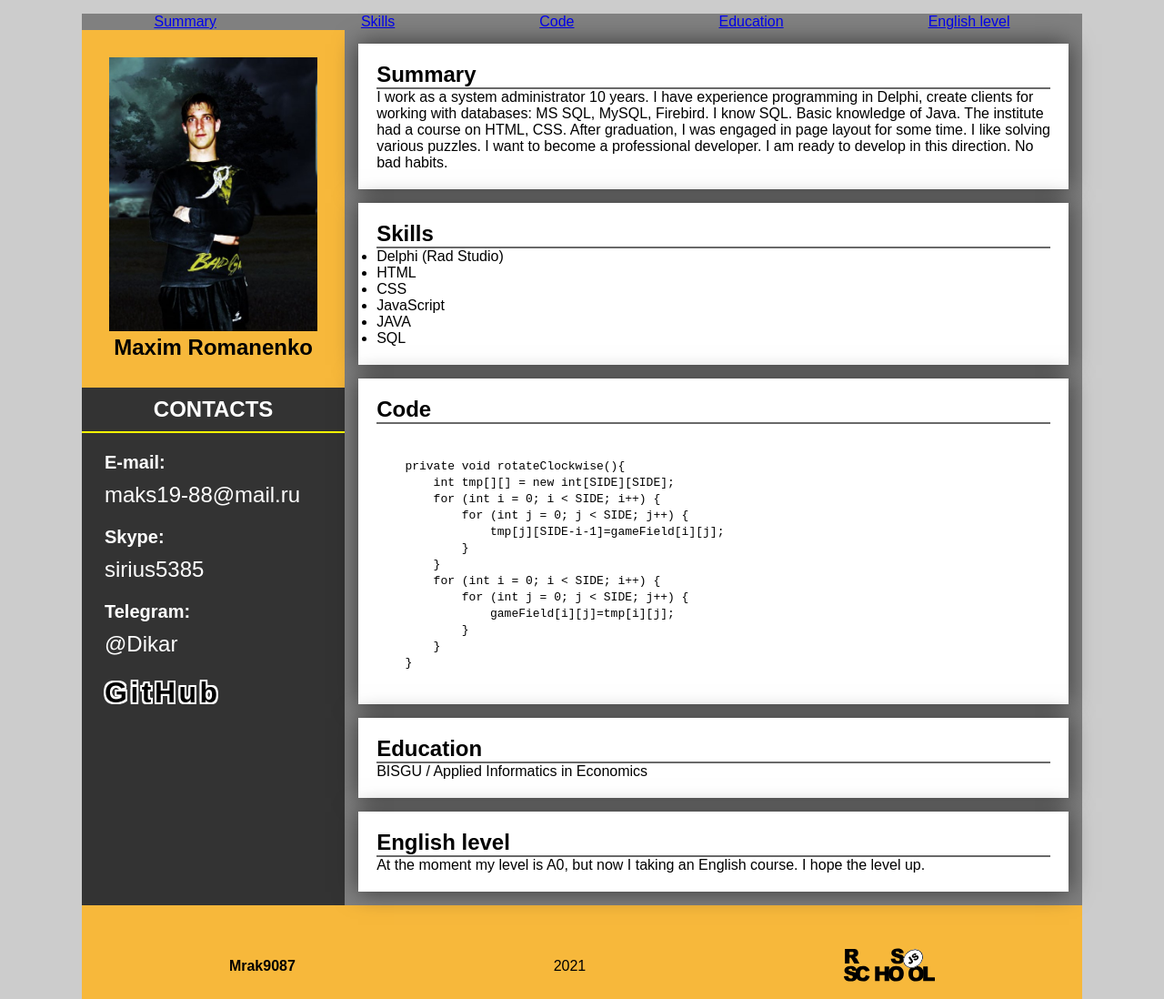
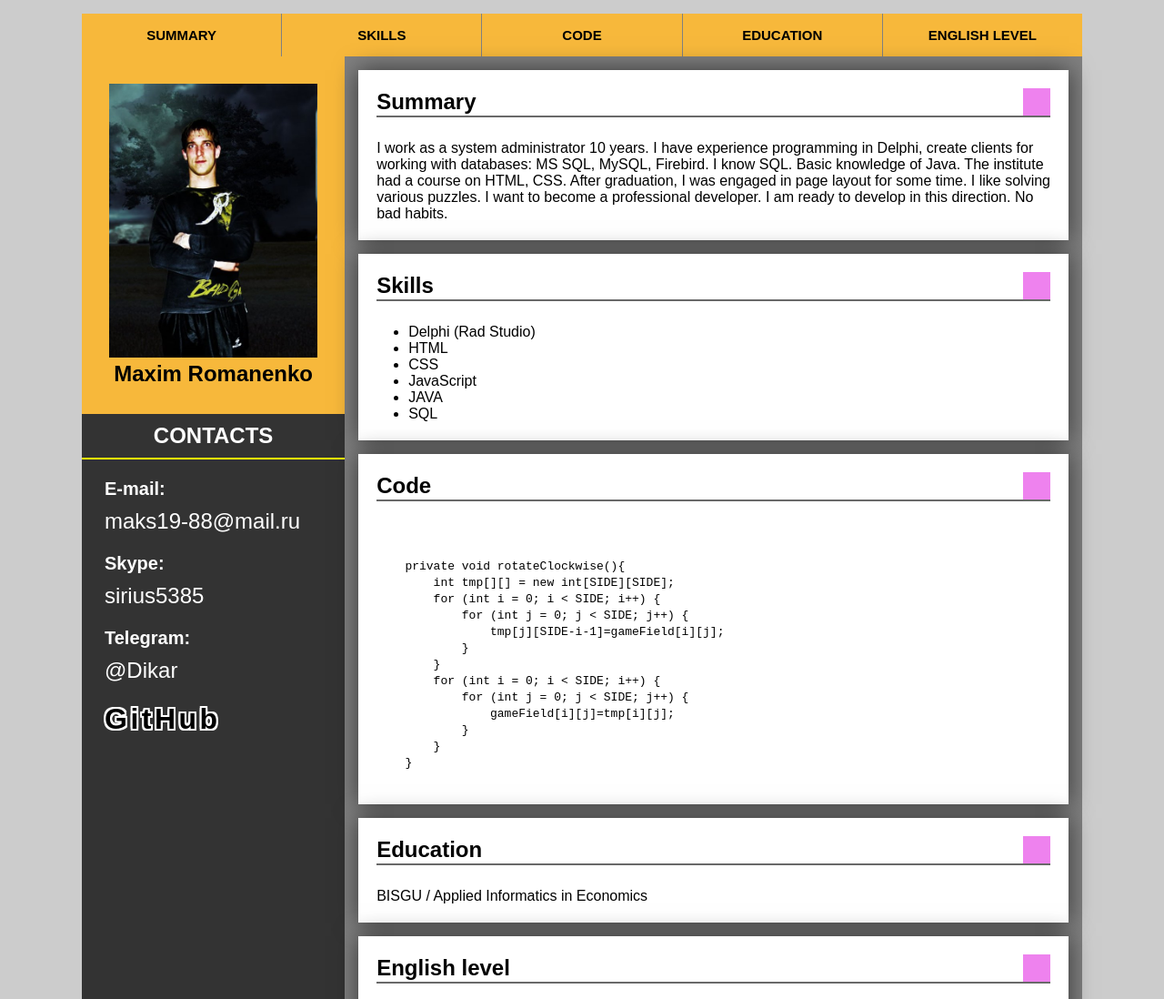
Before and after one commit to Mrak9087/rsschool-cv, a plain HTML site: page index.html in a window 1280 px wide. Shown: the top 1098 px of the page at 91% size. Drawn offline with Linux system fonts and the light colour scheme.

Commit message:
feat: add style for header

```diff
--- a/index.html
+++ b/index.html
@@ -41,8 +41,11 @@
                 </aside>
 
                 <div class = "information">
-                    <section class = "common summary">
-                        <h2>Summary</h2>
+                    <section id="summary" class = "common summary">
+                        <div class="common_head">
+                            <h2>Summary</h2>
+                            <a href="#header" class="head_link"></a>
+                        </div>
                         <p>I work as a system administrator 10 years.
                             I have experience programming in Delphi,
                             create clients for working with databases: MS SQL, MySQL, Firebird. I know SQL.
@@ -51,9 +54,13 @@
                             I like solving various puzzles. I want to become a professional developer.
                             I am ready to develop in this direction. No bad habits.</p>
                     </section>
-                    <section class = "common skills">
-                        <h2>Skills</h2>
-                        <ul>
+                    <section id="skills" class = "common skills">
+                        <div class="common_head">
+                            <h2>Skills</h2>
+                            <a href="#header" class="head_link"></a>
+                        </div>
+
+                        <ul class="scills_list">
                             <li>Delphi (Rad Studio)</li>
                             <li>HTML</li>
                             <li>CSS</li>
@@ -62,8 +69,11 @@
                             <li>SQL</li>
                         </ul>
                     </section>
-                    <section class = "common code">
-                        <h2>Code</h2>
+                    <section id="code" class = "common code">
+                        <div class="common_head">
+                            <h2>Code</h2>
+                            <a href="#header" class="head_link"></a>
+                        </div>
                         <p>
 
                             <code>
@@ -85,12 +95,18 @@
                         </p>
 
                     </section>
-                    <section class = "common education">
-                        <h2>Education</h2>
+                    <section id="education" class = "common education">
+                        <div class="common_head">
+                            <h2>Education</h2>
+                            <a href="#header" class="head_link"></a>
+                        </div>
                         <p>BISGU / Applied Informatics in Economics</p>
                     </section>
-                    <section class = "common english_level">
-                        <h2>English level</h2>
+                    <section id="level" class = "common english_level">
+                        <div class="common_head">
+                            <h2>English level</h2>
+                            <a href="#header" class="head_link"></a>
+                        </div>
                         <p>At the moment my level is A0, but now I taking an English course. I hope the level up.</p>
                     </section>
                 </div>
--- a/style.css
+++ b/style.css
@@ -4,9 +4,11 @@
     margin: 0;
 }
 
+html{
+    scroll-behavior: smooth;
+}
+
 body{
-    padding: 0;
-    margin: 0;
     background-color: #ccc;
     font-family: Arial, Helvetica, sans-serif;
     box-sizing: border-box;
@@ -36,6 +38,33 @@ main{
     display: flex;
     justify-content: space-around;
     align-items: center;
+    column-gap: 1px;
+}
+
+.nav_item{
+    display: flex;
+    justify-content: center;
+    max-width: 250px;
+    width: 100%;
+    background-color: #f7b83b;
+
+}
+
+.nav_link{
+    display: flex;
+    width: 100%;
+    justify-content: center;
+    text-decoration: none;
+    padding: 15px 0 15px;
+    color: black;
+    font-weight: bold;
+    font-size: 15px;
+    text-transform: uppercase;
+    transition: all 0.5s ;
+}
+
+.nav_link:hover{
+    transform: scale(1.1);
 }
 
 .content{
@@ -130,7 +159,7 @@ code{
 }
 
 .information h2{
-    border-bottom: 2px solid dimgray;
+    /* border-bottom: 2px solid dimgray; */
 }
 
 .common{
@@ -139,6 +168,30 @@ code{
 
     box-shadow: 0 0 25px rgba(0,0,0,0.6);
     padding: 20px;
+}
+
+.common_head{
+    border-bottom: 2px solid dimgray;
+    display: flex;
+    width: 100%;
+    margin-bottom: 25px;
+    justify-content: space-between;
+    align-items: center;
+}
+
+.head_link{
+    display: flex;
+    width: 30px;
+    height: 30px;
+    background-color: violet;
+}
+/*
+.common h2{
+
+} */
+
+.scills_list{
+    padding-left: 35px;
 }
 
 .footer{
@@ -188,6 +241,10 @@ code{
 }
 
 @media (max-width: 700px){
+
+    .nav{
+        display: none;
+    }
     .information{
         padding-top: 20px;
         padding-bottom: 20px;
```
